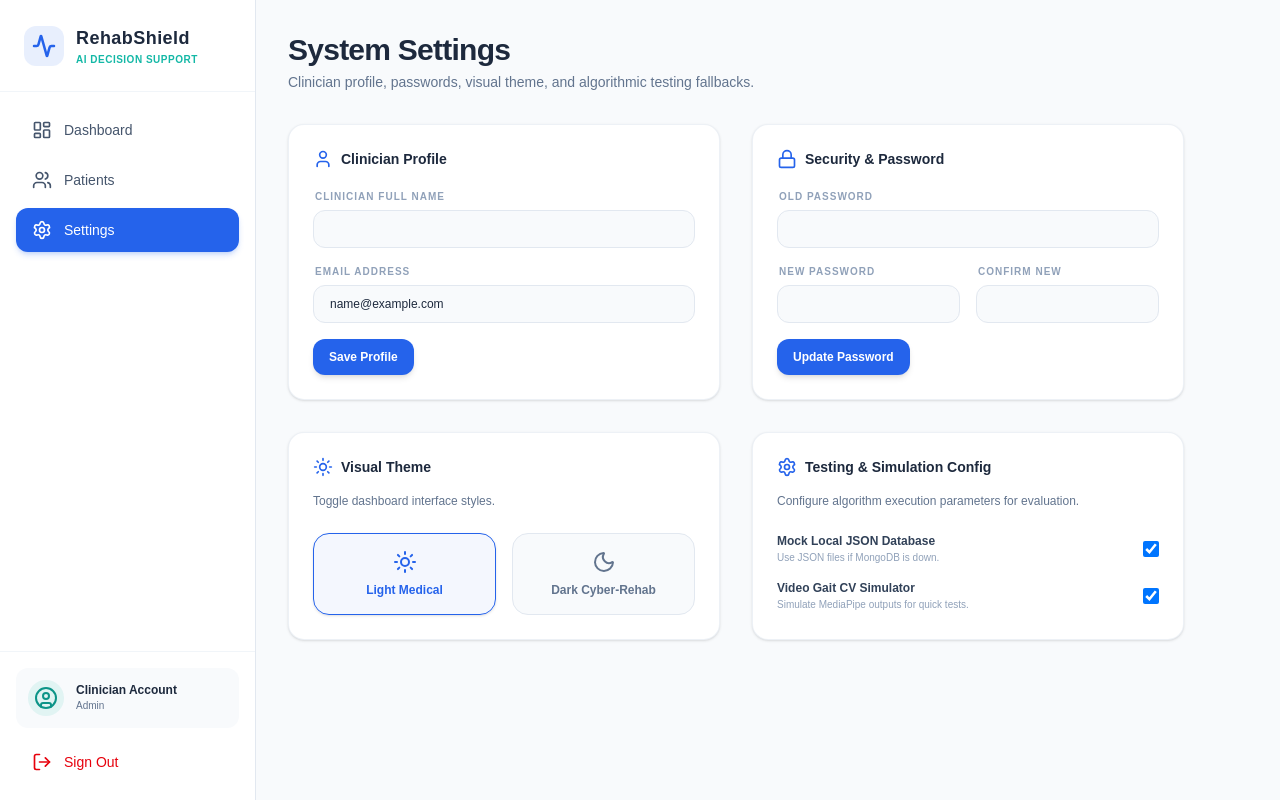
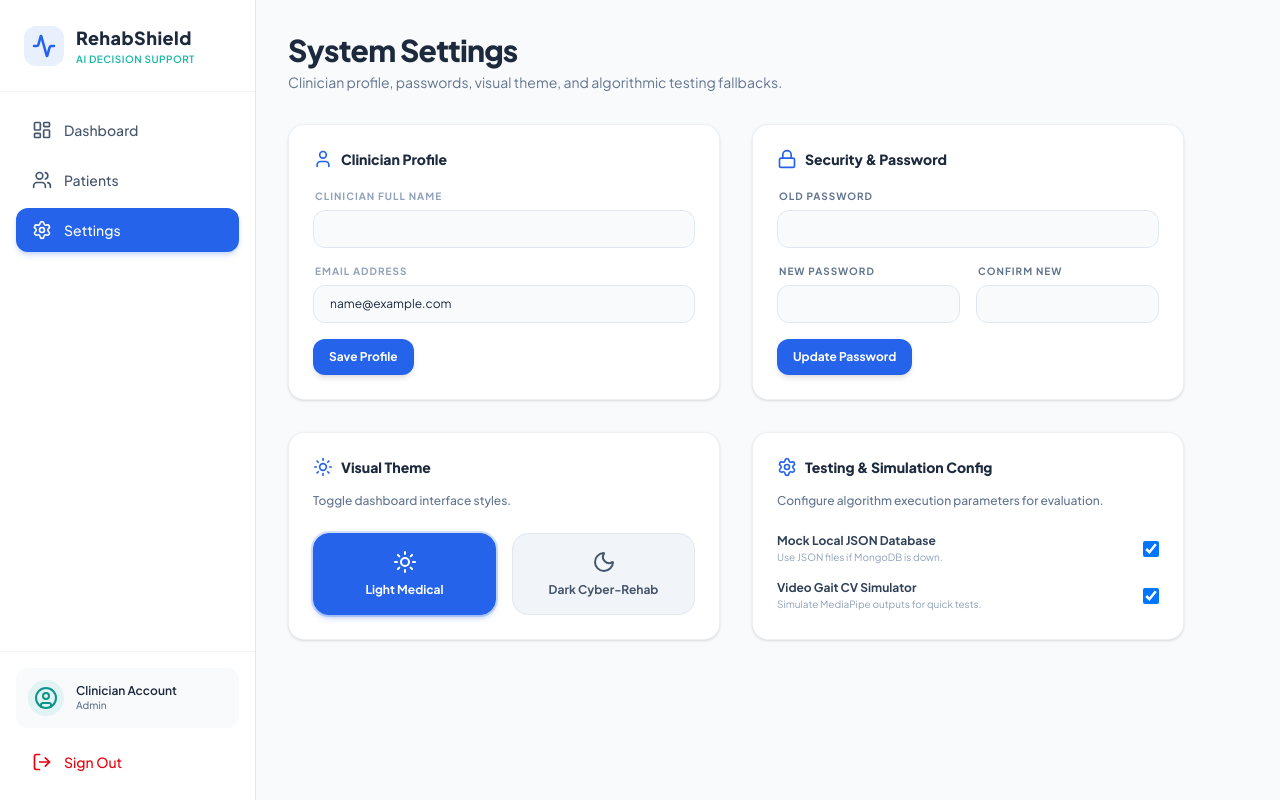
Before and after one commit to SumitKSinghDev/Stroke-Rehabilitation-Analysis-System, a React (Vite) app in the folder frontend/: page /settings in a window 1280 px wide. Built offline with nearby package versions, Linux system fonts and the light colour scheme; sample sign-in values are in the browser's storage.

Commit message:
fix(theme): fix light/dark mode contrast, background inheritance, and input colors

```diff
--- a/frontend/src/App.tsx
+++ b/frontend/src/App.tsx
@@ -21,11 +21,11 @@ const ProtectedLayout: React.FC<{
   }
 
   return (
-    <div className={`min-h-screen flex ${darkMode ? 'dark bg-slate-950 text-white' : 'bg-slate-50 text-slate-900'}`}>
+    <div className={`min-h-screen flex w-full transition-colors duration-200 ${darkMode ? 'dark bg-slate-950 text-white' : 'bg-slate-50 text-slate-900'}`}>
       <Sidebar darkMode={darkMode} toggleDarkMode={toggleDarkMode} />
 
       {/* Main content wrapper */}
-      <div className="flex-1 pl-64 min-h-screen flex flex-col">
+      <div className={`flex-1 pl-64 min-h-screen flex flex-col transition-colors duration-200 ${darkMode ? 'bg-slate-950 text-white' : 'bg-slate-50 text-slate-900'}`}>
         <main className="flex-grow p-8 max-w-7xl w-full mx-auto">
           <Outlet />
         </main>
--- a/frontend/src/index.css
+++ b/frontend/src/index.css
@@ -1,8 +1,7 @@
+@import url('https://fonts.googleapis.com/css2?family=Outfit:wght@300;400;500;600;700;800&family=Plus+Jakarta+Sans:wght@300;400;500;600;700;800&display=swap');
 @import "tailwindcss";
 
 @custom-variant dark (&:where(.dark, .dark *));
-
-@import url('https://fonts.googleapis.com/css2?family=Outfit:wght@300;400;500;600;700;800&family=Plus+Jakarta+Sans:wght@300;400;500;600;700;800&display=swap');
 
 @theme {
   --font-sans: 'Plus Jakarta Sans', 'Outfit', sans-serif;
@@ -28,11 +27,27 @@
 }
 
 @layer base {
+  html {
+    background-color: #F8FAFC;
+    color: #0F172A;
+  }
+
+  html.dark {
+    background-color: #020617;
+    color: #F8FAFC;
+  }
+
   body {
     font-family: var(--font-sans);
     background-color: #F8FAFC;
     color: #0F172A;
     -webkit-font-smoothing: antialiased;
+    min-height: 100vh;
+  }
+
+  html.dark body {
+    background-color: #020617;
+    color: #F8FAFC;
   }
 
   /* Smooth transitions */
--- a/frontend/src/pages/Settings.tsx
+++ b/frontend/src/pages/Settings.tsx
@@ -199,36 +199,36 @@ export const Settings: React.FC<SettingsProps> = ({ darkMode, toggleDarkMode })
             )}
 
             <div>
-              <label className="block text-[10px] font-bold text-slate-400 uppercase tracking-widest mb-1.5 pl-0.5">Old Password</label>
+              <label className="block text-[10px] font-bold text-slate-500 dark:text-slate-400 uppercase tracking-widest mb-1.5 pl-0.5">Old Password</label>
               <input
                 type="password"
                 required
                 value={oldPassword}
                 onChange={(e) => setOldPassword(e.target.value)}
-                className="w-full px-4 py-2.5 bg-slate-50 dark:bg-slate-950 border border-slate-200 dark:border-slate-800 rounded-xl text-xs focus:outline-none focus:border-primary"
+                className="w-full px-4 py-2.5 bg-slate-50 dark:bg-slate-950 border border-slate-200 dark:border-slate-800 rounded-xl text-xs text-slate-800 dark:text-white focus:outline-none focus:border-primary"
               />
             </div>
 
             <div className="grid grid-cols-2 gap-4">
               <div>
-                <label className="block text-[10px] font-bold text-slate-400 uppercase tracking-widest mb-1.5 pl-0.5">New Password</label>
+                <label className="block text-[10px] font-bold text-slate-500 dark:text-slate-400 uppercase tracking-widest mb-1.5 pl-0.5">New Password</label>
                 <input
                   type="password"
                   required
                   value={newPassword}
                   onChange={(e) => setNewPassword(e.target.value)}
-                  className="w-full px-4 py-2.5 bg-slate-50 dark:bg-slate-950 border border-slate-200 dark:border-slate-800 rounded-xl text-xs focus:outline-none focus:border-primary"
+                  className="w-full px-4 py-2.5 bg-slate-50 dark:bg-slate-950 border border-slate-200 dark:border-slate-800 rounded-xl text-xs text-slate-800 dark:text-white focus:outline-none focus:border-primary"
                 />
               </div>
 
               <div>
-                <label className="block text-[10px] font-bold text-slate-400 uppercase tracking-widest mb-1.5 pl-0.5">Confirm New</label>
+                <label className="block text-[10px] font-bold text-slate-500 dark:text-slate-400 uppercase tracking-widest mb-1.5 pl-0.5">Confirm New</label>
                 <input
                   type="password"
                   required
                   value={confirmPassword}
                   onChange={(e) => setConfirmPassword(e.target.value)}
-                  className="w-full px-4 py-2.5 bg-slate-50 dark:bg-slate-950 border border-slate-200 dark:border-slate-800 rounded-xl text-xs focus:outline-none focus:border-primary"
+                  className="w-full px-4 py-2.5 bg-slate-50 dark:bg-slate-950 border border-slate-200 dark:border-slate-800 rounded-xl text-xs text-slate-800 dark:text-white focus:outline-none focus:border-primary"
                 />
               </div>
             </div>
@@ -261,11 +261,12 @@ export const Settings: React.FC<SettingsProps> = ({ darkMode, toggleDarkMode })
 
           <div className="grid grid-cols-2 gap-4 pt-2">
             <button
+              type="button"
               onClick={() => { if (darkMode) toggleDarkMode(); }}
               className={`p-4 rounded-2xl border flex flex-col items-center justify-center space-y-2 cursor-pointer transition-all ${
                 !darkMode
-                  ? 'bg-primary/5 border-primary text-primary font-bold shadow-sm'
-                  : 'bg-slate-50 dark:bg-slate-850 border-slate-200 dark:border-slate-800 text-slate-500 hover:bg-slate-100 dark:hover:bg-slate-800'
+                  ? 'bg-primary border-primary text-white font-bold shadow-md shadow-primary/25 ring-2 ring-primary/20'
+                  : 'bg-slate-100 dark:bg-slate-800/60 border-slate-200 dark:border-slate-700 text-slate-600 dark:text-slate-400 hover:bg-slate-200 dark:hover:bg-slate-800'
               }`}
             >
               <Sun className="w-6 h-6" />
@@ -273,11 +274,12 @@ export const Settings: React.FC<SettingsProps> = ({ darkMode, toggleDarkMode })
             </button>
 
             <button
+              type="button"
               onClick={() => { if (!darkMode) toggleDarkMode(); }}
               className={`p-4 rounded-2xl border flex flex-col items-center justify-center space-y-2 cursor-pointer transition-all ${
                 darkMode
-                  ? 'bg-primary/10 border-primary text-primary font-bold shadow-sm'
-                  : 'bg-slate-50 dark:bg-slate-850 border-slate-200 dark:border-slate-800 text-slate-500 hover:bg-slate-100 dark:hover:bg-slate-800'
+                  ? 'bg-primary border-primary text-white font-bold shadow-md shadow-primary/25 ring-2 ring-primary/20'
+                  : 'bg-slate-100 dark:bg-slate-800/60 border-slate-200 dark:border-slate-700 text-slate-600 dark:text-slate-400 hover:bg-slate-200 dark:hover:bg-slate-800'
               }`}
             >
               <Moon className="w-6 h-6" />
```
